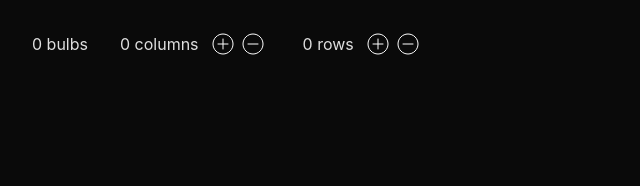
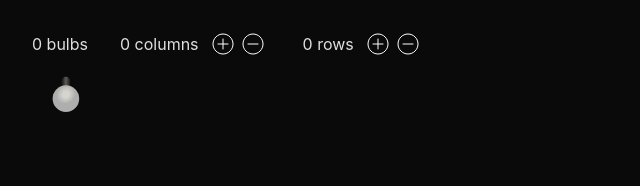
Before and after one commit to blocdenis/lights-generator-app, a React (Vite) app: page / in a window 1280 px wide. Shown: the top 186 px of the page, without its empty margins (0-640 px from the left). Built offline with nearby package versions, Linux system fonts and the light colour scheme.

Commit message:
feat: add single light

```diff
--- a/src/App.jsx
+++ b/src/App.jsx
@@ -1,14 +1,20 @@
 import './App.css'
 import { Counter } from './components/Counter'
 import { CounterInfo } from './components/CounterInfo'
+import { SingleLight } from './components/SingleLight'
 
 function App() {
   return (
-    <nav className={'nav'}>
-      <CounterInfo>0 bulbs</CounterInfo>
-      <Counter text={'columns'} count={0} />
-      <Counter text={'rows'} count={0} />
-    </nav>
+    <div>
+      <nav className={'nav'}>
+        <CounterInfo>0 bulbs</CounterInfo>
+        <Counter text={'columns'} count={0} />
+        <Counter text={'rows'} count={0} />
+      </nav>
+      <div>
+        <SingleLight />
+      </div>
+    </div>
   )
 }
 
--- /dev/null
+++ b/src/components/SingleLight.jsx
@@ -0,0 +1,15 @@
+import { useState } from 'react'
+import LightTurnedOff from '/images/light-turned-off.svg'
+import LightBlue from '/images/light-blue.svg'
+
+export const SingleLight = () => {
+  const [isOn, setIsOn] = useState(false)
+
+  const imageSrc = isOn ? LightBlue : LightTurnedOff
+
+  const handleLightToggle = () => {
+    setIsOn(!isOn)
+  }
+
+  return <img onClick={handleLightToggle} src={imageSrc} alt="single light" />
+}
```
Also changed, not shown: public/images/light-turned-off.svg (added).
